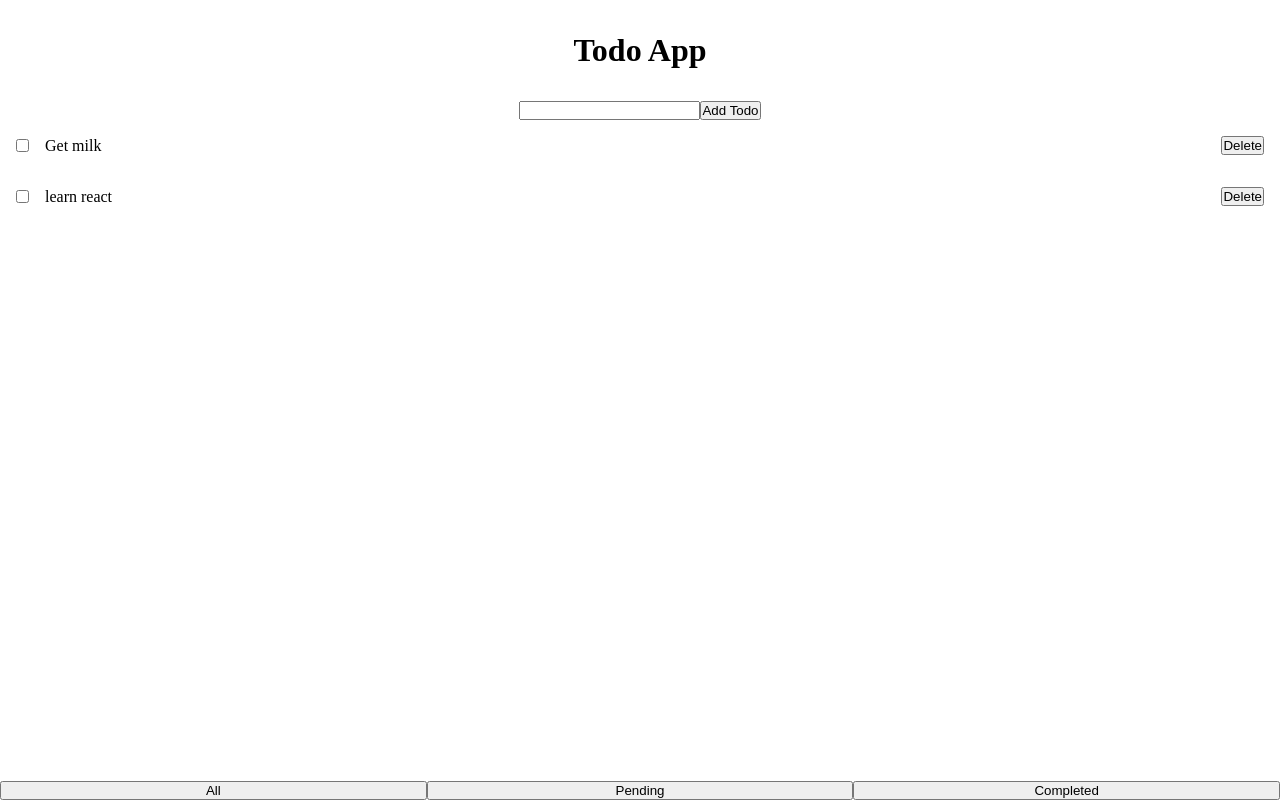
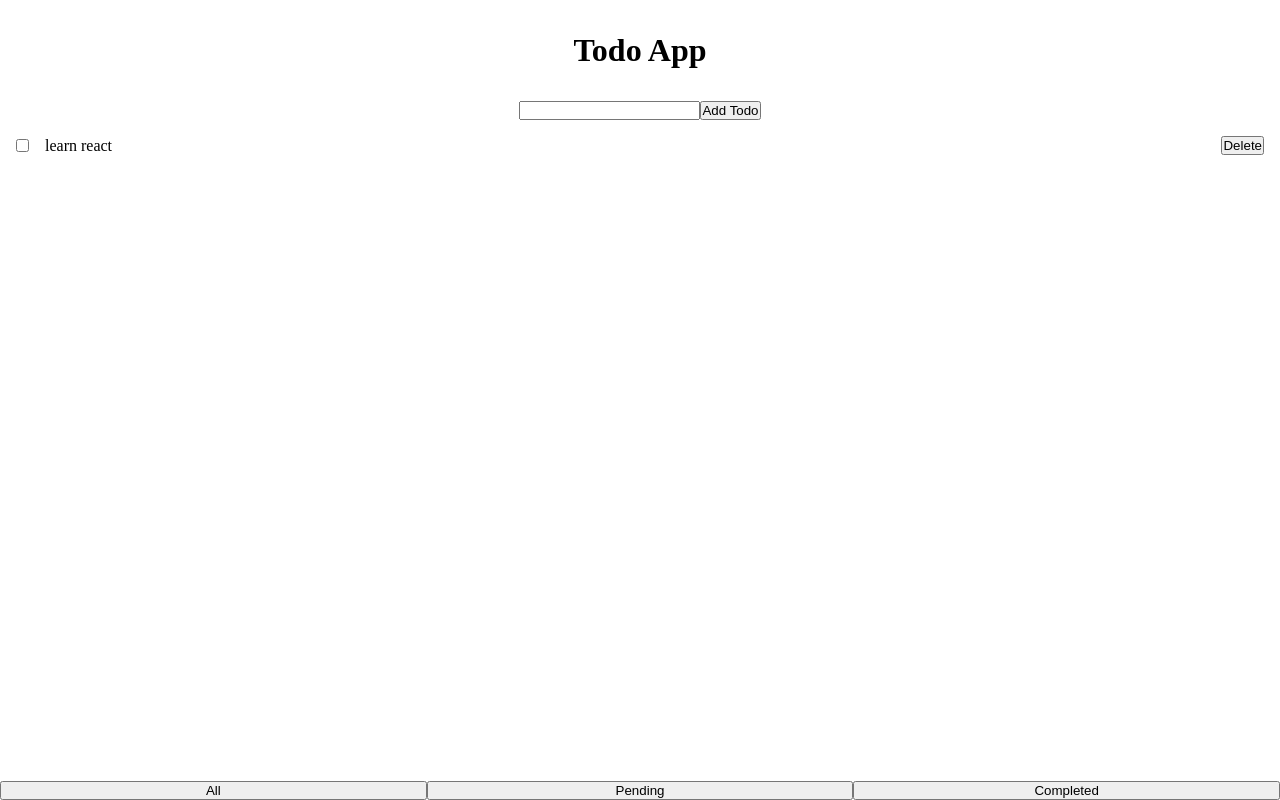
Before and after one commit to imyagnesh/trigen_react, a React app: page / in a window 1280 px wide. Built offline with nearby package versions, Linux system fonts and the light colour scheme; data requests are answered from the project's data file.

Commit message:
commit code

```diff
--- a/db.json
+++ b/db.json
@@ -1,10 +1,5 @@
 {
   "todoList": [
-    {
-      "text": "Get milk",
-      "isComplete": false,
-      "id": 1
-    },
     {
       "text": "learn react",
       "isComplete": false,
--- a/src/Pages/Todo/index.jsx
+++ b/src/Pages/Todo/index.jsx
@@ -60,7 +60,25 @@ export class Todo extends Component {
     } catch (error) {}
   };
 
-  toggleComplete = item => {
+  toggleComplete = async item => {
+    try {
+      const res = await fetch(
+        `http://localhost:3004/todoList/${item.id}`,
+        {
+          method: 'PUT',
+          body: JSON.stringify({
+            ...item,
+            isComplete: !item.isComplete,
+          }),
+          headers: {
+            'Content-Type': 'application/json',
+            Accept: 'application/json',
+          },
+        },
+      );
+
+      const json = await res.json();
+
       this.setState(({ todoList }) => {
         const index = todoList.findIndex(
           x => x.id === item.id,
@@ -68,17 +86,21 @@ export class Todo extends Component {
         return {
           todoList: [
             ...todoList.slice(0, index),
-          {
-            ...todoList[index],
-            isComplete: !todoList[index].isComplete,
-          },
+            json,
             ...todoList.slice(index + 1),
           ],
         };
       });
+    } catch (error) {
+      console.log(error);
+    }
   };
 
-  handleDelete = id => {
+  handleDelete = async id => {
+    try {
+      await fetch(`http://localhost:3004/todoList/${id}`, {
+        method: 'DELETE',
+      });
       this.setState(({ todoList }) => {
         const index = todoList.findIndex(x => x.id === id);
         return {
@@ -88,6 +110,9 @@ export class Todo extends Component {
           ],
         };
       });
+    } catch (error) {
+      console.log(error);
+    }
   };
 
   handleFilter = filterType => {
```
Lines whose indentation alone changed are shown as unchanged.
